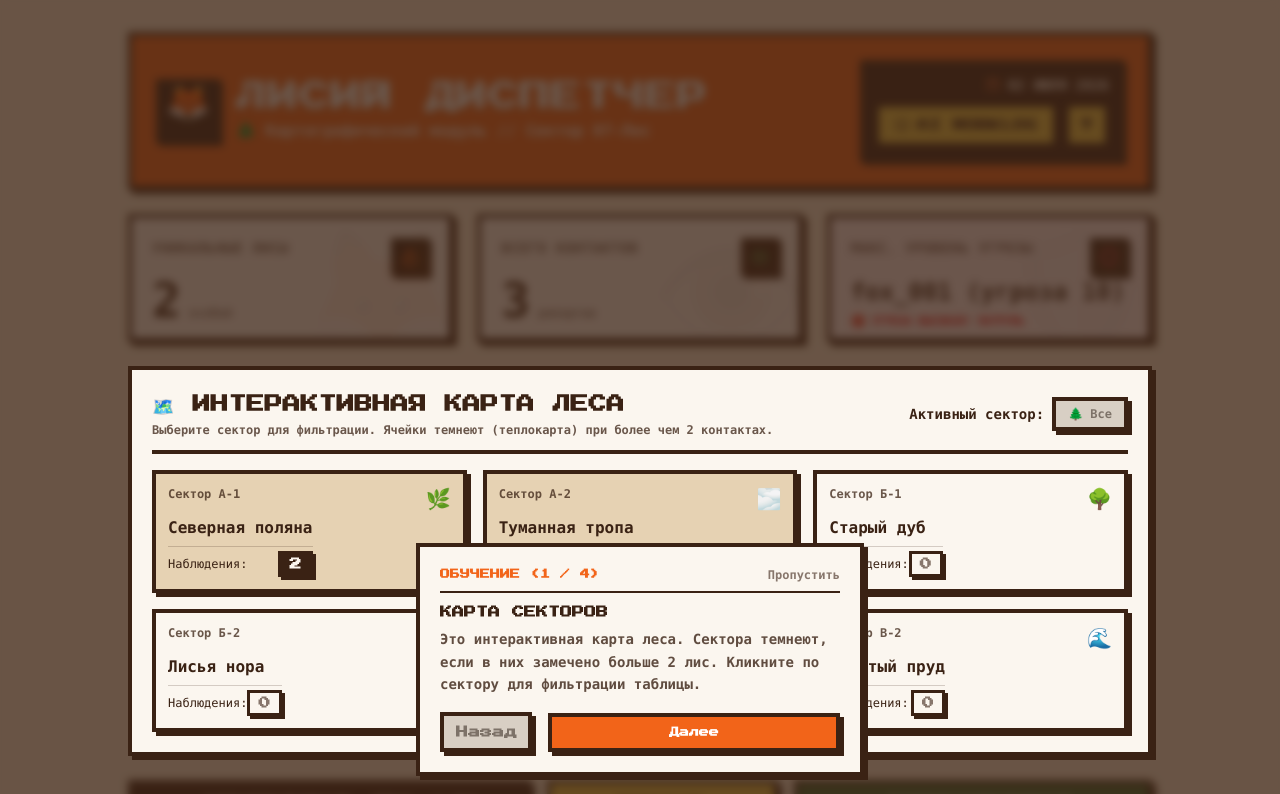
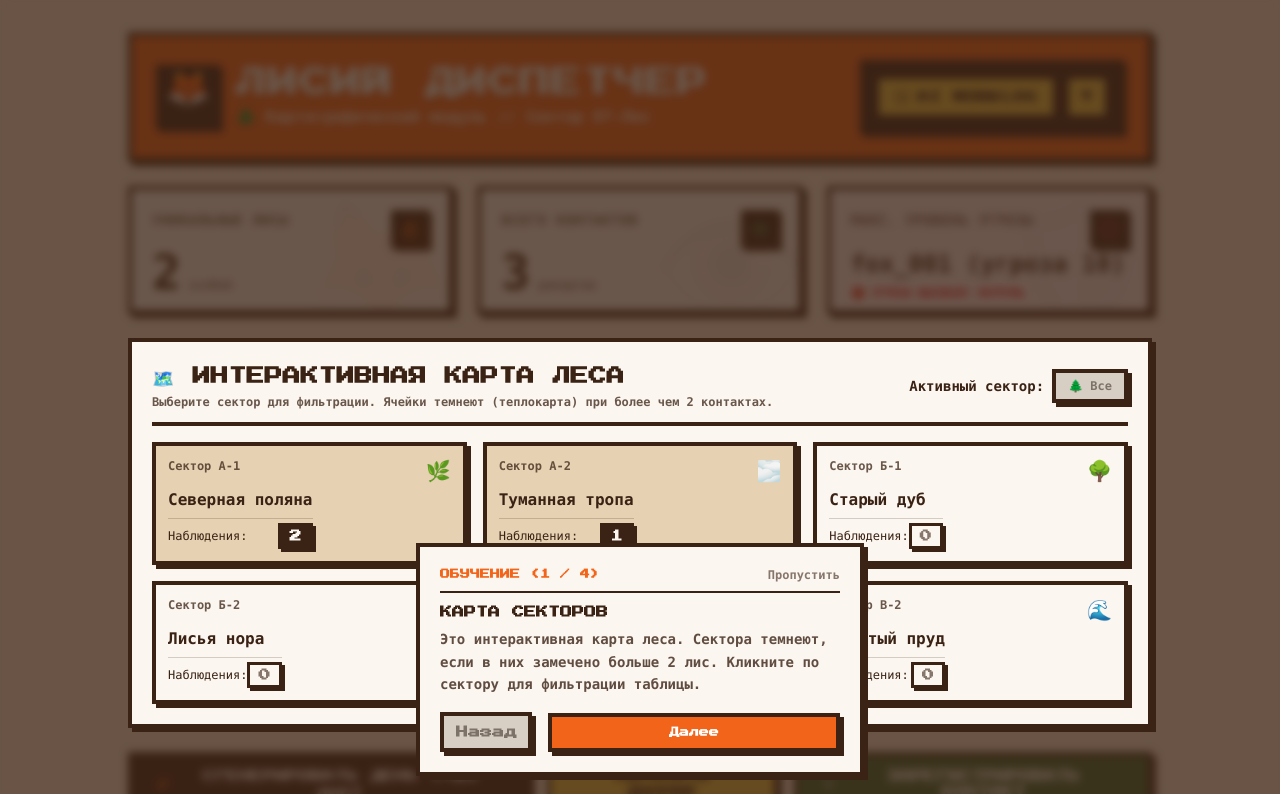
Before and after one commit to 1mbalanceee/what-does-the-fox-say, a React (Vite) app: page / in a window 1280 px wide. Shown: the top 794 px of the page. Built offline with nearby package versions, Linux system fonts and the light colour scheme.

Commit message:
style: remove redundant static date block from header

```diff
--- a/src/App.jsx
+++ b/src/App.jsx
@@ -480,12 +480,8 @@ export default function App() {
             </div>
           </div>
           <div className="flex flex-col items-end text-right font-mono bg-wood text-sand-light p-3 retro-border-sm w-full md:w-auto">
-            <div className="font-bold flex items-center gap-2 text-sm justify-end">
-              <Calendar size={14} className="text-fox-light" />
-              <span>02 ИЮЛЯ 2026</span>
-            </div>
             {/* Added a replay Help button alongside AI Worklog */}
-            <div className="flex gap-2 mt-2 w-full">
+            <div className="flex gap-2 w-full">
               <button
                 id="btn-open-worklog"
                 onClick={() => setShowWorklog(true)}
```
